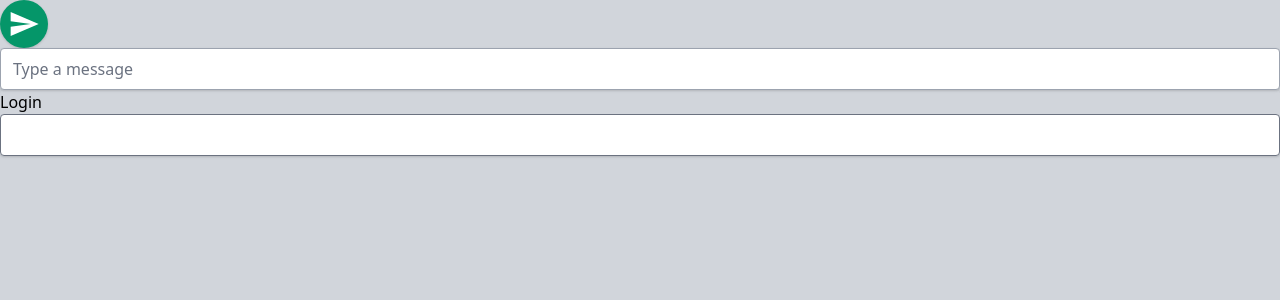
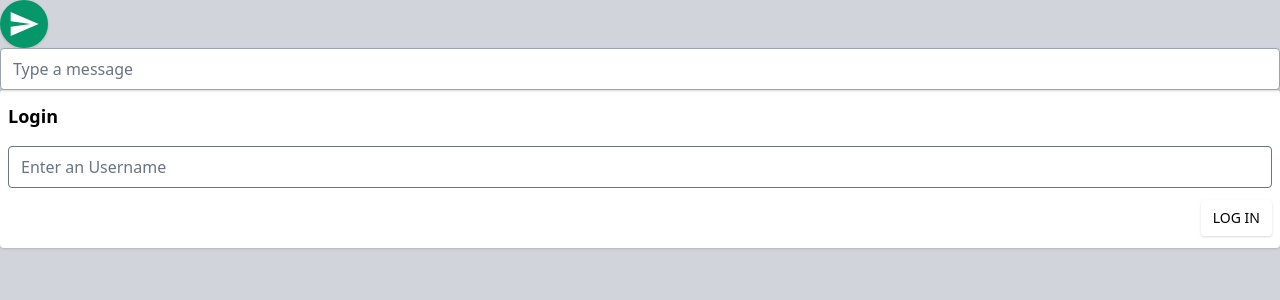
Before and after one commit to PieroNarciso/chat-room, a React (Vite) app in the folder webapp/: page / in a window 1280 px wide. Shown: the top 300 px of the page. Built offline with nearby package versions, Linux system fonts and the light colour scheme.

Commit message:
Added template to Login Form

```diff
--- a/webapp/src/components/Form/LoginForm.tsx
+++ b/webapp/src/components/Form/LoginForm.tsx
@@ -1,14 +1,39 @@
-import React from 'react';
+import React, { useState } from 'react';
 
 import PInput from '@/components/base/PInput';
+import PBtn from '@/components/base/PBtn';
 
 const LoginForm: React.FC<
   React.DetailedHTMLProps<React.HTMLProps<HTMLDivElement>, HTMLDivElement>
 > = ({ className, ...props }) => {
+  // Username State
+  const [username, setUsername] = useState('');
+  /** Set username to new value in `Input` Change */
+  const usernameHandler = (event: React.ChangeEvent<HTMLInputElement>) => {
+    setUsername(event.target.value);
+  };
+
+  const submitHandler = (event: React.FormEvent<HTMLFormElement>) => {
+    event.preventDefault();
+    console.log(username);
+  }
+
   return (
-    <div className={'shadow rounded' + ' ' + className} {...props}>
-      <p>Login</p>
-      <PInput />
+    <div
+      className={'bg-white shadow rounded px-2 py-3' + ' ' + className}
+      {...props}
+    >
+      <p className="text-lg font-semibold">Login</p>
+      <form className="mt-4" onSubmit={submitHandler}>
+        <PInput
+          placeholder="Enter an Username"
+          value={username}
+          onChange={usernameHandler}
+        />
+        <div className="flex flex-row-reverse mt-3">
+          <PBtn className="text-sm">Log In</PBtn>
+        </div>
+      </form>
     </div>
   );
 };
```
